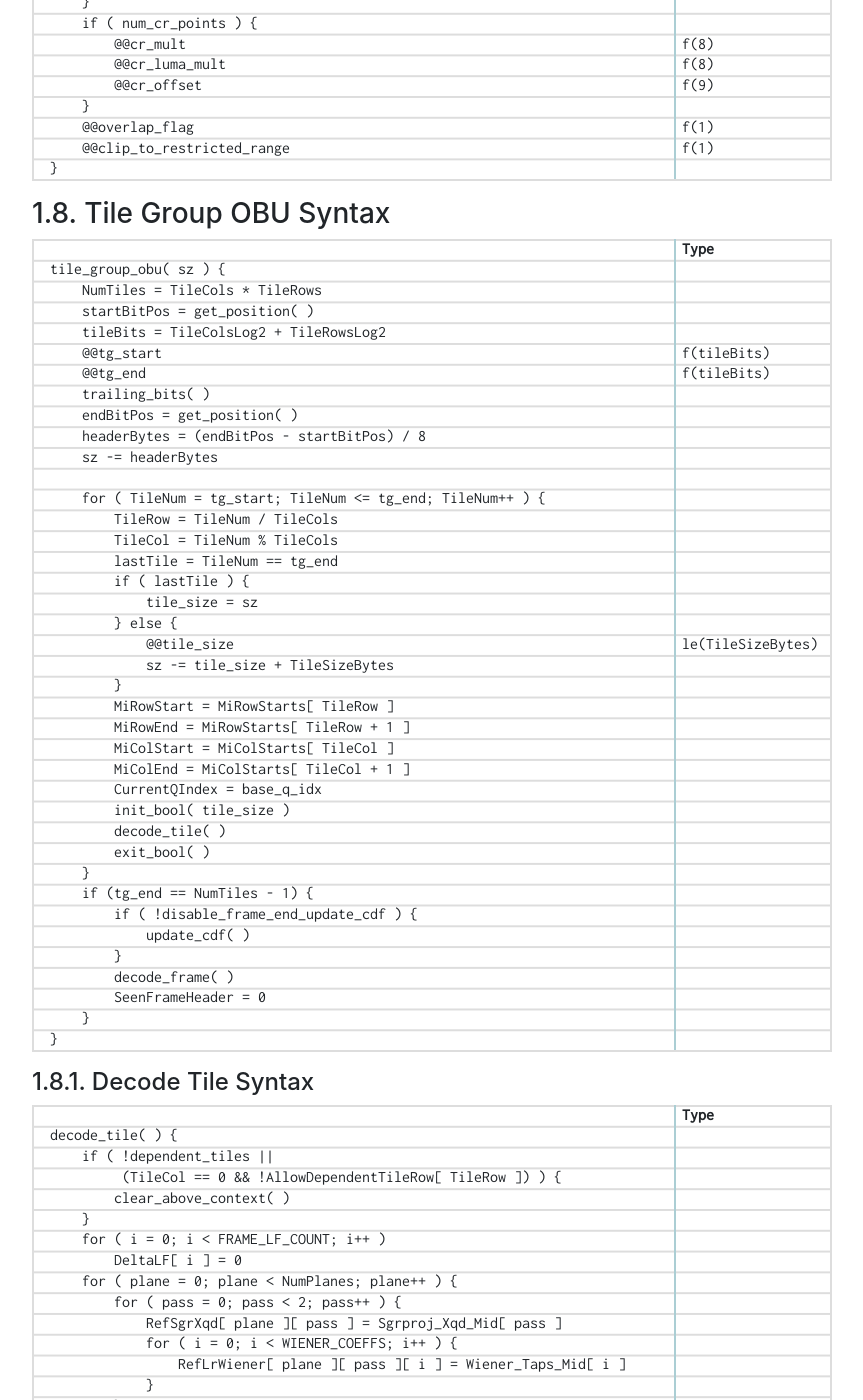
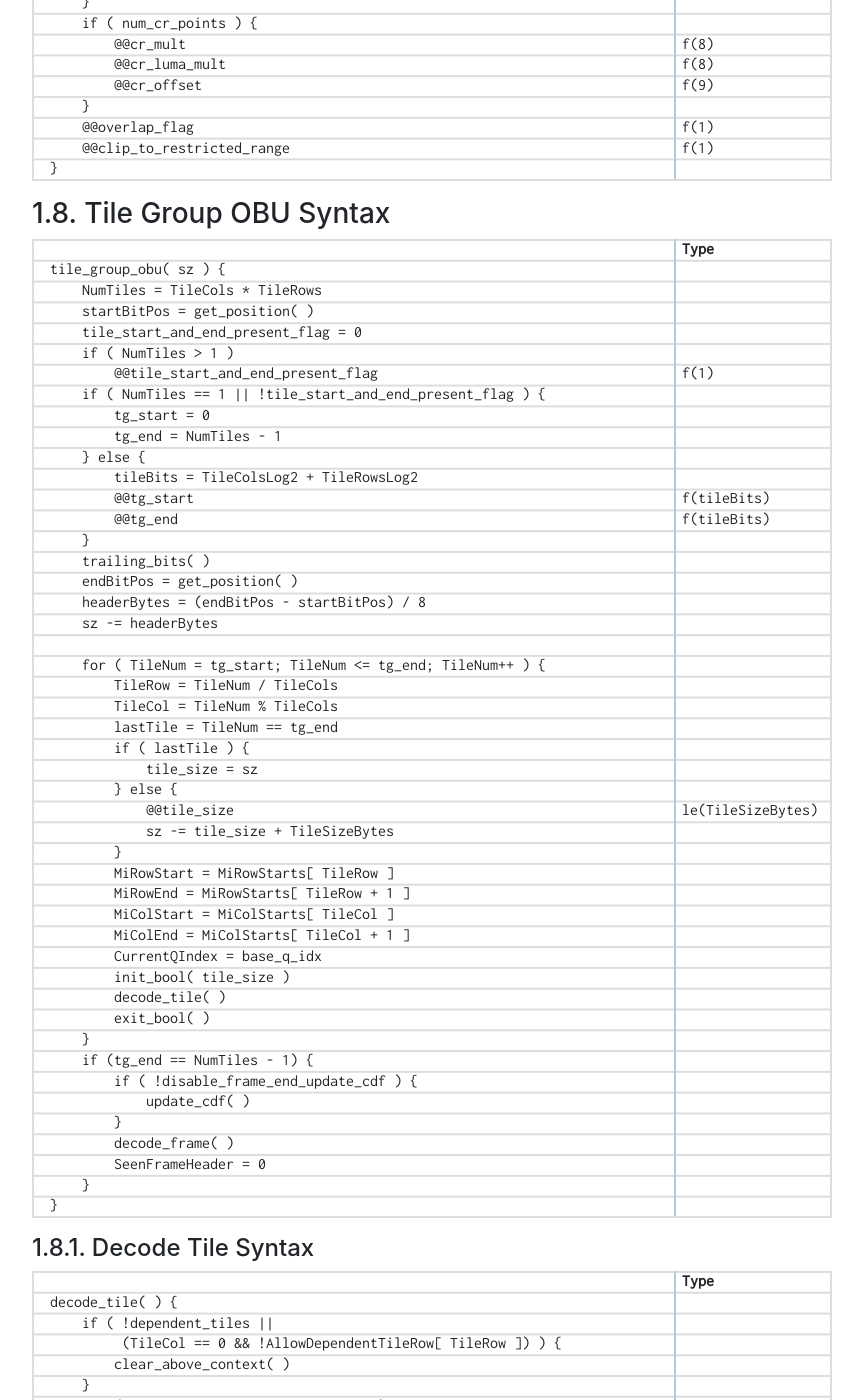
Before and after one commit to AOMediaCodec/av1-spec, a Jekyll site: the page built from 06.bitstream.syntax.md, in a window 1280 px wide and 1400 px high, scrolled down 26936 px. Shown: the whole window, without its empty margins (53-916 px from the left). Built offline with Jekyll 4.4.1, drawn with Linux system fonts in a browser that asks for light colours; nearby versions of some CDN libraries; our own code applies the rules of GitHub Pages for plain Markdown files.

Commit message:
Implicit tile start and end for single TileGroup case
BUG=aomedia:1491

```diff
--- a/06.bitstream.syntax.md
+++ b/06.bitstream.syntax.md
@@ -1425,9 +1425,17 @@ film_grain_params( ) {
 tile_group_obu( sz ) {
     NumTiles = TileCols * TileRows
     startBitPos = get_position( )
-    tileBits = TileColsLog2 + TileRowsLog2
-    @@tg_start                                                                 f(tileBits)
-    @@tg_end                                                                   f(tileBits)
+    tile_start_and_end_present_flag = 0
+    if ( NumTiles > 1 )
+        @@tile_start_and_end_present_flag                                      f(1)
+    if ( NumTiles == 1 || !tile_start_and_end_present_flag ) {
+        tg_start = 0
+        tg_end = NumTiles - 1
+    } else {
+        tileBits = TileColsLog2 + TileRowsLog2
+        @@tg_start                                                             f(tileBits)
+        @@tg_end                                                               f(tileBits)
+    }
     trailing_bits( )
     endBitPos = get_position( )
     headerBytes = (endBitPos - startBitPos) / 8
```
Also changed, not shown: 07.bitstream.semantics.md (+4 -1 lines).
